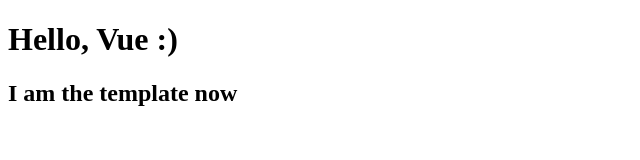
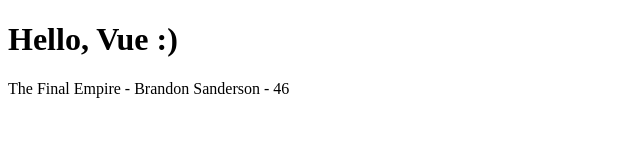
Before and after one commit to kylesdev91/vue-firebase, a plain HTML site: page index.html in a window 1280 px wide. Shown: the whole page, without its empty margins (0-640 px from the left). Drawn offline with nearby package versions, Linux system fonts and the light colour scheme.

Commit message:
Lecture 8

```diff
--- a/app.js
+++ b/app.js
@@ -1,6 +1,11 @@
 const app = Vue.createApp({
-  // data, functions
-  //   template: '<h2>I am the template</h2>',
+  data() {
+    return {
+      title: 'The Final Empire',
+      author: 'Brandon Sanderson',
+      age: 46,
+    };
+  },
 });
 
 app.mount('#app');
--- a/index.html
+++ b/index.html
@@ -11,7 +11,7 @@
     <h1>Hello, Vue :)</h1>
 
     <div id="app">
-      <h2>I am the template now</h2>
+      <p>{{ title }} - {{ author }} - {{ age }}</p>
     </div>
 
     <script src="app.js"></script>
```
